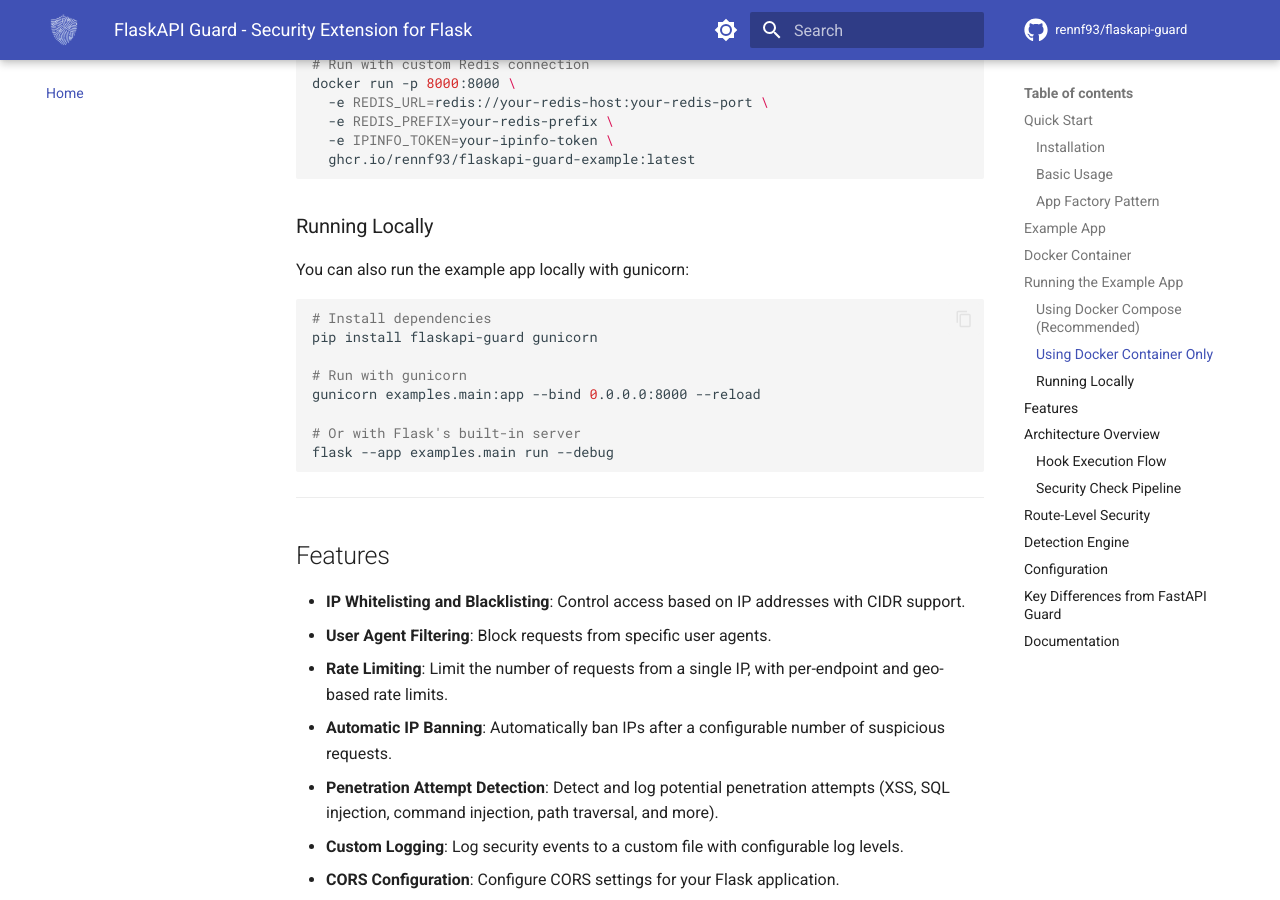
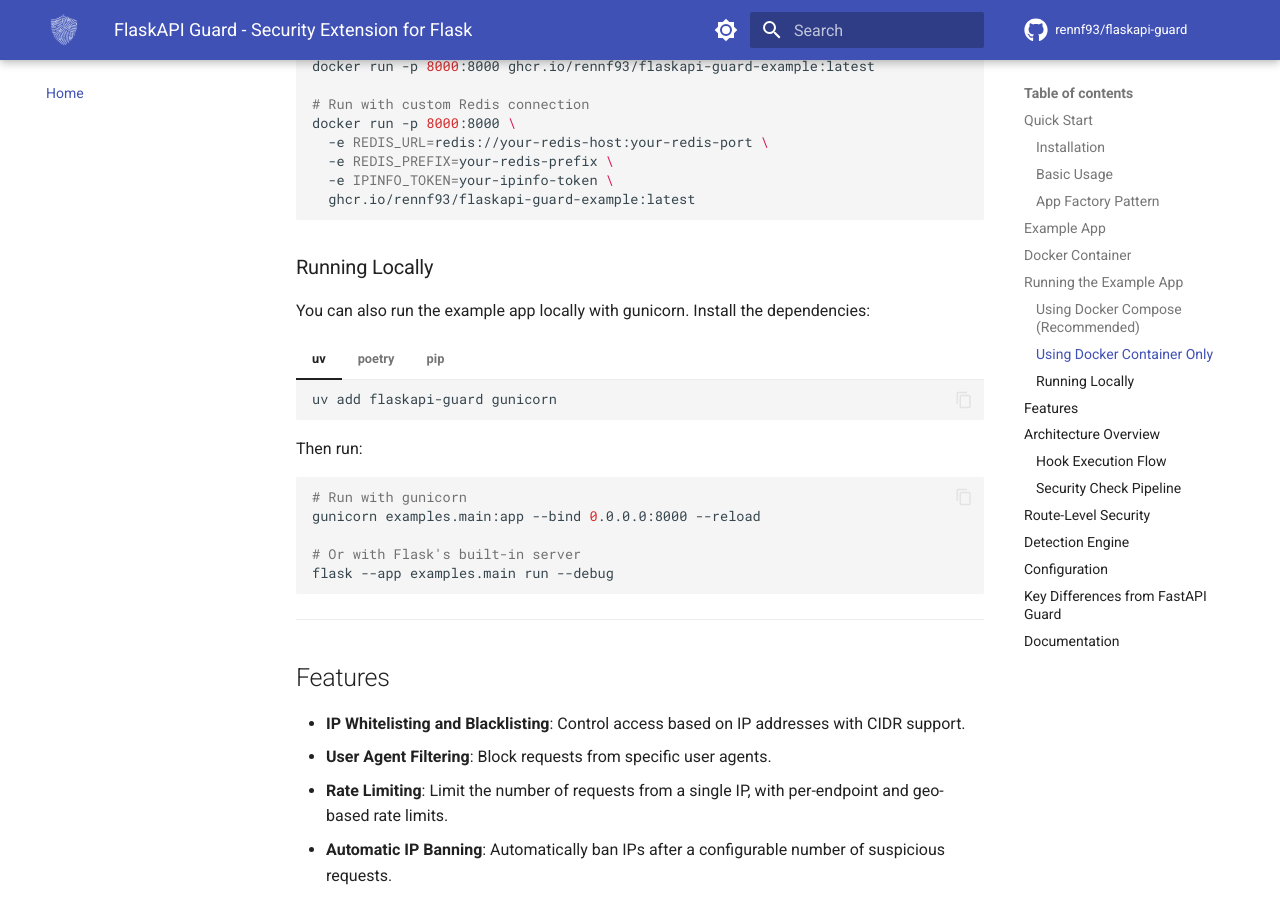
Before and after one commit to rennf93/flaskapi-guard, an MkDocs documentation site: the page built from docs/index.md, in a window 1280 px wide and 900 px high, scrolled down 2528 px. Built offline with MkDocs 1.6.1 and Material for MkDocs 9.7.7, drawn with Linux system fonts in a browser that asks for light colours; comment, search, counter and statistics services are not loaded; the version menu is left out.

Commit message:
Small adjustments

````diff
--- a/docs/index.md
+++ b/docs/index.md
@@ -22,9 +22,23 @@
 
 ### Installation
 
-```bash
-pip install flaskapi-guard
-```
+=== "uv"
+
+    ```bash
+    uv add flaskapi-guard
+    ```
+
+=== "poetry"
+
+    ```bash
+    poetry add flaskapi-guard
+    ```
+
+=== "pip"
+
+    ```bash
+    pip install flaskapi-guard
+    ```
 
 ### Basic Usage
 
@@ -130,12 +144,29 @@
 
 ### Running Locally
 
-You can also run the example app locally with gunicorn:
+You can also run the example app locally with gunicorn. Install the dependencies:
+
+=== "uv"
+
+    ```bash
+    uv add flaskapi-guard gunicorn
+    ```
+
+=== "poetry"
+
+    ```bash
+    poetry add flaskapi-guard gunicorn
+    ```
+
+=== "pip"
+
+    ```bash
+    pip install flaskapi-guard gunicorn
+    ```
+
+Then run:
 
 ```bash
-# Install dependencies
-pip install flaskapi-guard gunicorn
-
 # Run with gunicorn
 gunicorn examples.main:app --bind 0.0.0.0:8000 --reload
 
````
Also changed, not shown: docs/installation.md (+18 -4 lines), docs/llms.txt (+9 -0 lines).
